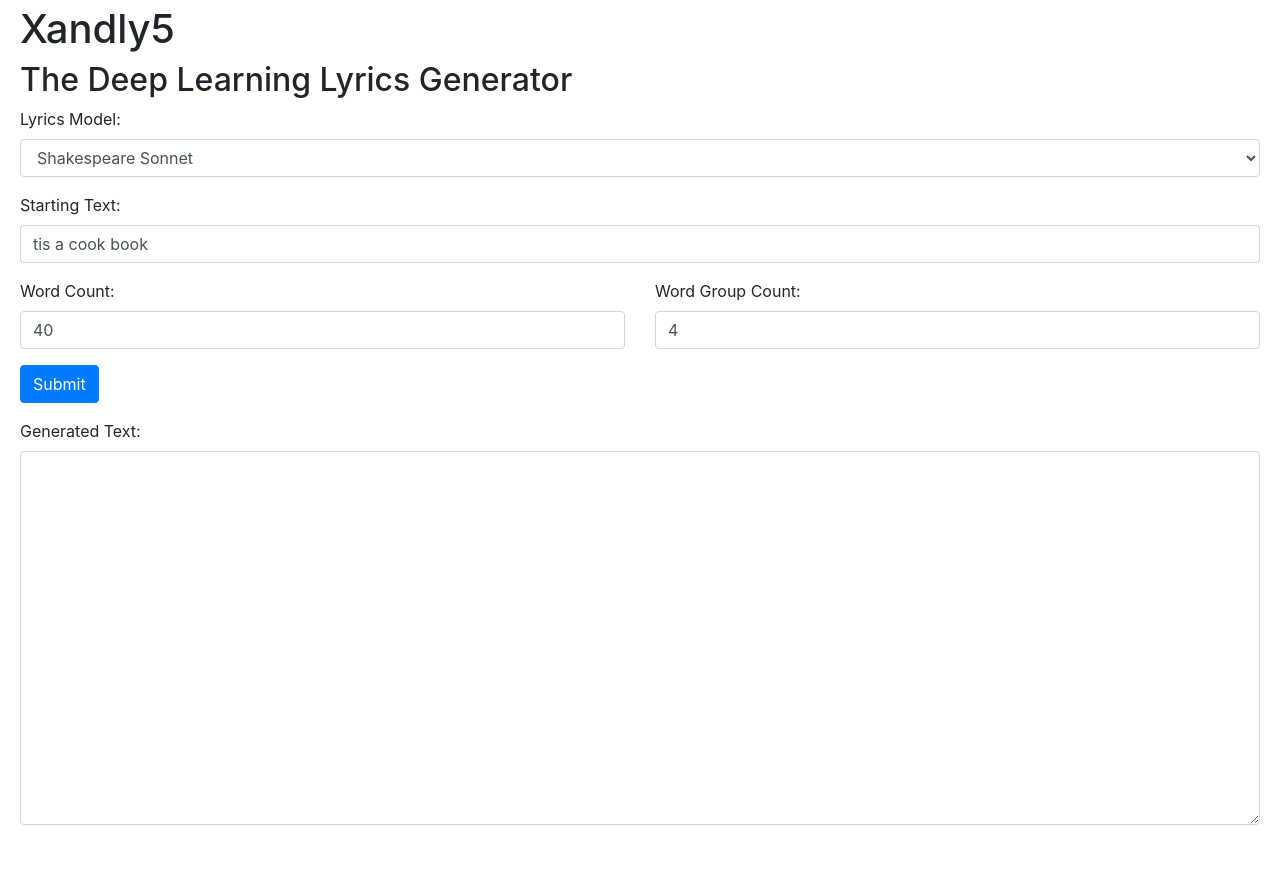
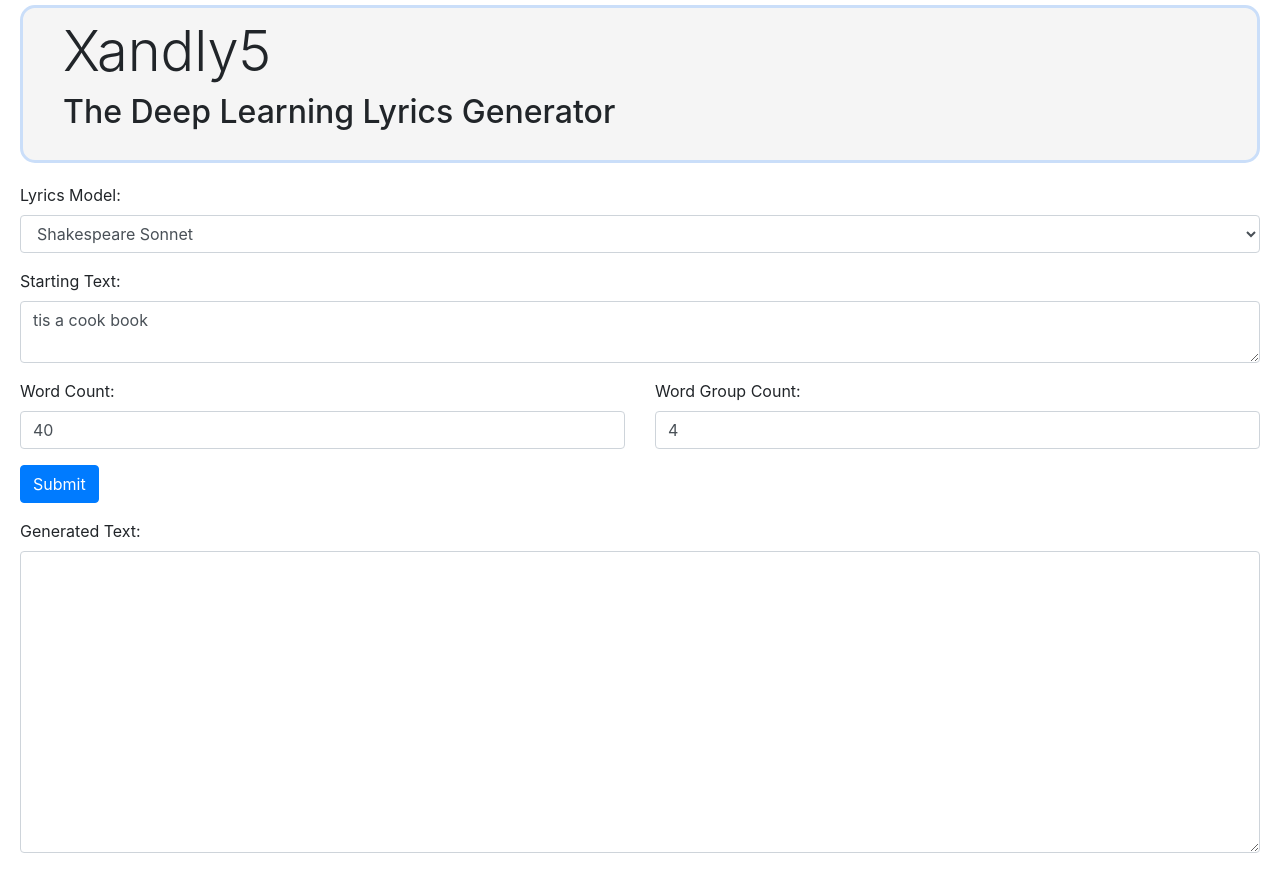
Before and after one commit to dreoporto/xandly5, a Flask app: page / in a window 1280 px wide. Before the commit the page ends 825 px from the top, so only its background shows below. Run offline with Flask 2, Linux system fonts and the light colour scheme; parts of the project's set-up code (start-up, migrations or seed data) failed here and were passed over; some libraries are stand-ins or nearby versions.

Commit message:
adjust main ui header and related

```diff
--- a/xandly5/web/static/css/style.css
+++ b/xandly5/web/static/css/style.css
@@ -1,3 +1,11 @@
 body {
     margin: 5px;
 }
+
+.page-header {
+    border: 3px solid #cadef9;
+    padding: 10px 0 20px 40px;
+    margin: 0 0 20px 0;
+    border-radius: 15px;
+    background-color: whitesmoke;
+}
--- a/xandly5/web/templates/index.html
+++ b/xandly5/web/templates/index.html
@@ -2,18 +2,22 @@
 <html lang="en">
 <head>
     <meta charset="UTF-8">
-    <title>Xandly5</title>
+    <meta name="viewport" content="width=device-width, initial-scale=1, shrink-to-fit=no">
+
     <link rel="stylesheet" href="static/css/bootstrap.min.css"/>
     <link rel="stylesheet" href="static/css/style.css"/>
+
+    <title>Xandly5</title>
 </head>
 <body>
 
 <div id="content" class="container-fluid">
 
     <form>
-        <h1>Xandly5</h1>
-        <h2>The Deep Learning Lyrics Generator</h2>
-
+        <div class="page-header container-fluid">
+            <h1 class="display-4">Xandly5</h1>
+            <h2>The Deep Learning Lyrics Generator</h2>
+        </div>
         <div class="form-group">
             <label for="model_id">Lyrics Model:</label>
             <select id="model_id" class="form-control">
@@ -23,7 +27,7 @@
         </div>
         <div class="form-group">
             <label for="seed_text">Starting Text:</label>
-            <input type="text" class="form-control" id="seed_text" value="tis a cook book"/>
+            <textarea class="form-control" id="seed_text" rows="2">tis a cook book</textarea>
         </div>
         <div class="row">
             <div class="form-group col">
@@ -40,7 +44,7 @@
         </div>
         <div class="form-group">
             <label for="generated_text">Generated Text:</label>
-            <textarea class="form-control" id="generated_text" rows="15"></textarea>
+            <textarea class="form-control" id="generated_text" rows="12"></textarea>
         </div>
     </form>
 
```
